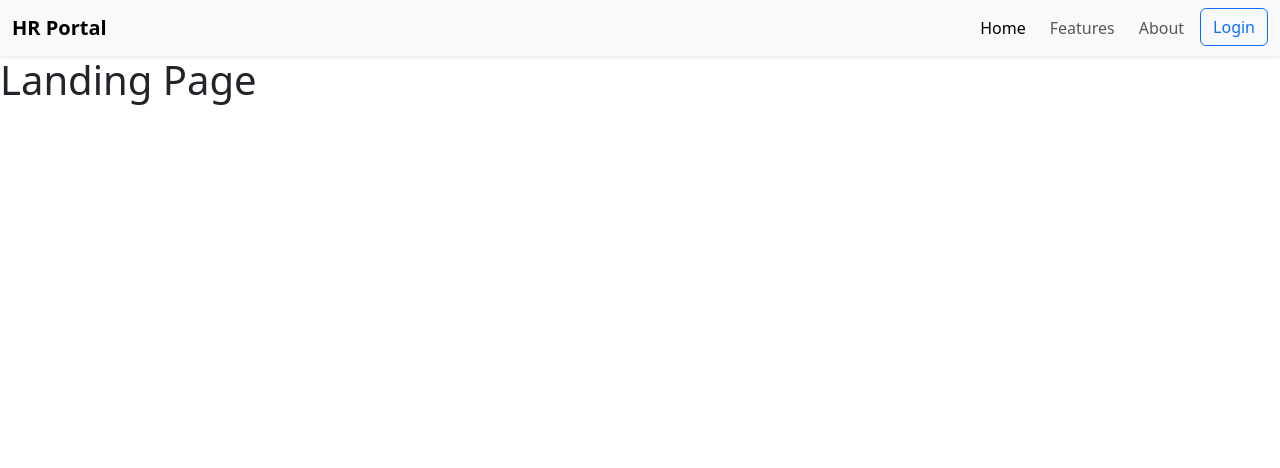
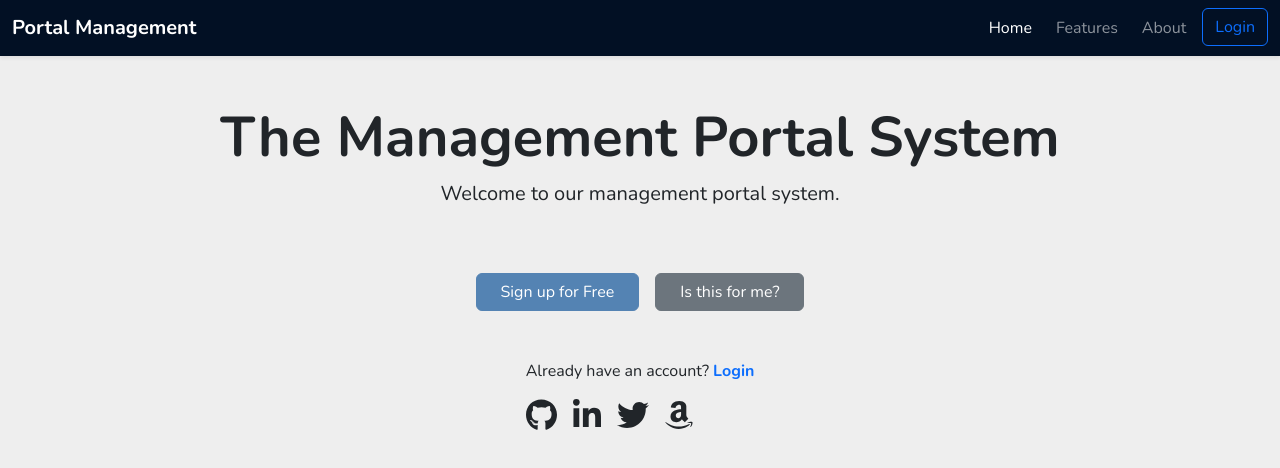
Before and after one commit to Annezhang673/Employee-Management-Portal, a React (Create React App) app in the folder frontend/: page / in a window 1280 px wide. Shown: the top 468 px of the page. Built offline with nearby package versions, Linux system fonts and the light colour scheme.

Commit message:
Fixing UI, Adding Routes for HR

```diff
--- a/frontend/src/components/navigation/EmployeeNavigation.tsx
+++ b/frontend/src/components/navigation/EmployeeNavigation.tsx
@@ -7,7 +7,7 @@ export default function EmployeeNavigation() {
     location.pathname === path ? "active" : "";
 
   return (
-    <nav className="navbar navbar-expand-lg bg-success navbar-dark">
+    <nav className="navbar navbar-expand-lg bg-secondary navbar-dark">
       <div className="container-fluid">
         {/* Brand */}
         <Link className="navbar-brand fw-bold" to="/">
@@ -48,7 +48,7 @@ export default function EmployeeNavigation() {
             >
               Housing
             </Link>
-            <button className=" btn btn-primary me-2">logout</button>
+            <button className=" btn btn-outline-primary me-2">logout</button>
           </div>
         </div>
       </div>
--- a/frontend/src/components/navigation/HRNavigation.tsx
+++ b/frontend/src/components/navigation/HRNavigation.tsx
@@ -7,7 +7,7 @@ export default function HRNavigation() {
     location.pathname === path ? "active" : "";
 
   return (
-    <nav className="navbar navbar-expand-lg bg-primary navbar-dark">
+    <nav className="navbar navbar-expand-lg bg-secondary navbar-dark">
       <div className="container-fluid">
         {/* Brand */}
         <Link className="navbar-brand fw-bold" to="/">
@@ -37,6 +37,12 @@ export default function HRNavigation() {
               Employee Profile
             </Link>
             <Link
+              to={"/app/hiringmanagement"}
+              className={`nav-link ${isActive("/app/hiringmanagement")}`}
+            >
+              Hiring Management
+            </Link>
+            <Link
               className={`nav-link ${isActive("/app/visamanagement")}`}
               to="/app/visamanagement"
             >
@@ -48,7 +54,7 @@ export default function HRNavigation() {
             >
               Housing Management
             </Link>
-            <button className="btn btn-primary">logout</button>
+            <button className="btn btn-outline-primary">logout</button>
           </div>
         </div>
       </div>
--- a/frontend/src/components/navigation/LandingNavigation.tsx
+++ b/frontend/src/components/navigation/LandingNavigation.tsx
@@ -10,10 +10,10 @@ export default function LandingNavigation() {
     location.pathname === path ? "active" : "";
 
   return (
-    <nav className="navbar navbar-expand-lg bg-body-tertiary bg-light shadow-sm">
+    <nav className="navbar navbar-expand-lg bg-secondary navbar-dark shadow-sm">
       <div className="container-fluid">
         <Link to="/" className="navbar-brand fw-bold">
-          HR Portal
+          Portal Management
         </Link>
 
         <button
--- a/frontend/src/index.css
+++ b/frontend/src/index.css
@@ -1,10 +1,69 @@
+@import url("https://fonts.googleapis.com/css2?family=Nunito:ital,wght@0,200..1000;1,200..1000&display=swap");
 
+:root {
+  --primary-color: #eee;
+  --secondary-color: #021024;
+  --decoration-color: #5483b3;
+
+  --text-color: #c1e8ff;
+}
+
+body {
+  margin: 0;
+  font-family: "Nunito", "calibri", "Times New Roman", Times, serif;
+  -webkit-font-smoothing: antialiased;
+  -moz-osx-font-smoothing: grayscale;
+}
+
+/* Standard Bootstrap */
+h1,
+h2,
+h3,
+h4,
+h5,
+h6 {
+  font-family: "Nunito", "calibri", "Times New Roman", Times, serif;
+}
+
+/* Background */
+.bg-primary {
+  background-color: var(--primary-color) !important;
+}
+
+.bg-secondary {
+  background-color: var(--secondary-color) !important;
+}
+
+.bg-decoration {
+  background-color: var(--decoration-color) !important;
+}
+
+/* Text */
+
+/* Button */
+
+.btn-primary {
+  background-color: var(--decoration-color) !important;
+  border-color: var(--decoration-color) !important;
+}
+
+.btn-primary:hover {
+  background-color: var(--secondary-color) !important;
+  border-color: var(--hover-color) !important;
+}
+
+/* Custom */
 .cursor-pointer {
-    cursor: pointer !important;
+  cursor: pointer !important;
 }
 
 hr {
-    border: 0;
-    height: 2px;
-    background-image: linear-gradient(to right, rgba(0, 0, 0, 0), rgba(0, 0, 0, 0.75), rgba(0, 0, 0, 0));
+  border: 0;
+  height: 2px;
+  background-image: linear-gradient(
+    to right,
+    rgba(0, 0, 0, 0),
+    rgba(0, 0, 0, 0.75),
+    rgba(0, 0, 0, 0)
+  );
 }
--- a/frontend/src/layout/AppLayout.tsx
+++ b/frontend/src/layout/AppLayout.tsx
@@ -17,11 +17,11 @@ export default function AppLayout() {
   if (!user) return <Navigate to="/login" replace />;
 
   return (
-    <>
+    <div className="d-flex flex-column min-vh-100 bg-primary">
       {user.role === "hr" ? <HRNavigation /> : <EmployeeNavigation />}
-      <main className="container mt-4">
+      <main className="flex-grow-1 mt-4 text-dark">
         <Outlet />
       </main>
-    </>
+    </div>
   );
 }
--- a/frontend/src/layout/RootLayout.tsx
+++ b/frontend/src/layout/RootLayout.tsx
@@ -18,11 +18,11 @@ export default function RootLayout() {
   };
 
   return (
-    <>
+    <div className="d-flex flex-column min-vh-100 bg-primary text-dark">
       {renderNavigation()}
-      <main>
+      <main className="flex-grow-1">
         <Outlet />
       </main>
-    </>
+    </div>
   );
 }
--- /dev/null
+++ b/frontend/src/pages/HR/VisaStatusManagementPage.tsx
@@ -0,0 +1,3 @@
+export default function VisaStatusManagementPage() {
+    return <h1>Visa Status Management Page</h1>;
+}
--- a/frontend/src/pages/LandingPage.tsx
+++ b/frontend/src/pages/LandingPage.tsx
@@ -1,7 +1,45 @@
+import { Link } from "react-router-dom";
+import { FontAwesomeIcon } from "@fortawesome/react-fontawesome";
+import {
+  faAmazon,
+  faGithub,
+  faLinkedinIn,
+  faTwitter,
+} from "@fortawesome/free-brands-svg-icons";
+
 export default function LandingPage() {
-    return (
-        <div>
-            <h1>Landing Page</h1>
+  return (
+    <div className="container d-flex flex-column justify-content-center align-items-center mt-5">
+      <div className="text-center">
+        <h1 className="fw-bold display-4">The Management Portal System</h1>
+        <p className="lead">Welcome to our management portal system.</p>
+      </div>
+
+      <div className="mt-5 d-flex gap-3">
+        {/* Sign up for Free | Is this for me? (redirect to about page) */}
+        <Link to={"/login"} className="btn btn-primary px-4">
+          Sign up for Free
+        </Link>
+        <Link to={"/about"} className="btn btn-secondary px-4">
+          Is this for me?
+        </Link>
+      </div>
+
+      <div className="mt-5">
+        <p>
+          Already have an account?{" "}
+          <Link to={"/login"} className="fw-bold text-decoration-none">
+            Login
+          </Link>
+        </p>
+        {/* bunch of random icons */}
+        <div className="d-flex gap-3">
+          <FontAwesomeIcon icon={faGithub} size="2xl" />
+          <FontAwesomeIcon icon={faLinkedinIn} size="2xl" />
+          <FontAwesomeIcon icon={faTwitter} size="2xl" />
+          <FontAwesomeIcon icon={faAmazon} size="2xl" />
         </div>
-    );
+      </div>
+    </div>
+  );
 }
```
Also changed, not shown: frontend/src/App.tsx (+6 -4 lines).
